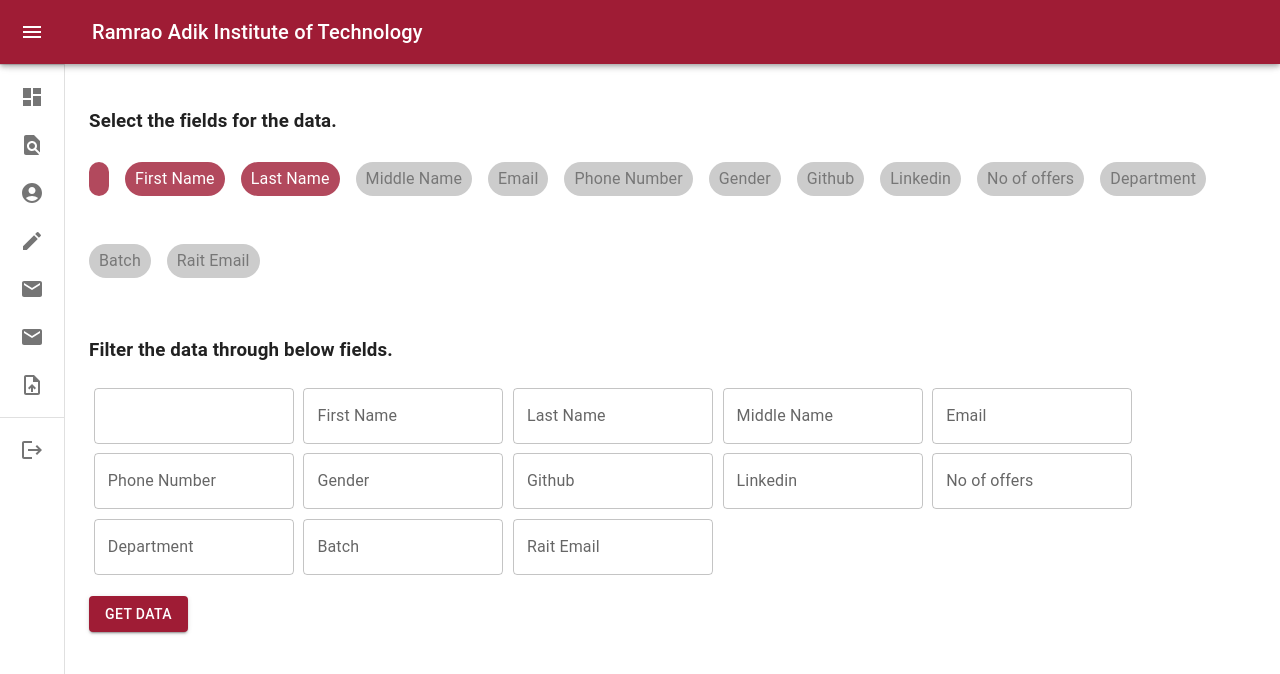
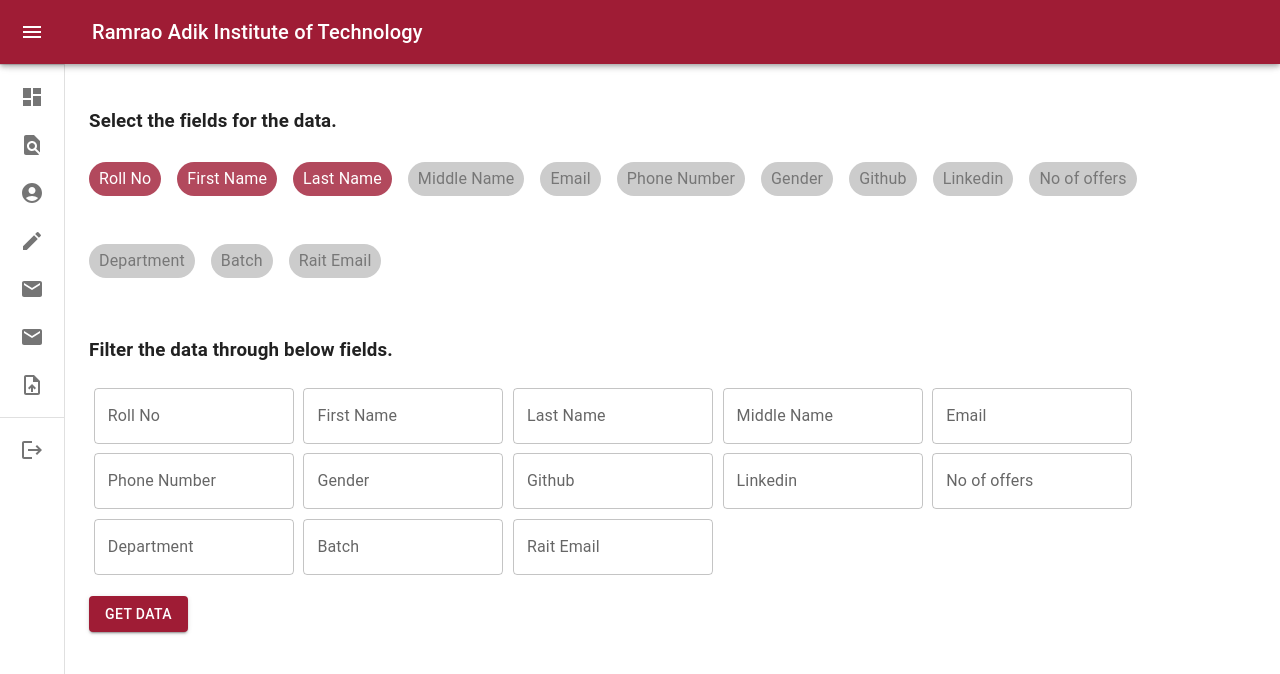
Before and after one commit to hdck007/portal-fe, a React (Create React App) app: page /lookup in a window 1280 px wide. Shown: the top 674 px of the page. Built offline with nearby package versions, Linux system fonts and the light colour scheme.

Commit message:
feat: fixed bugs

```diff
--- a/src/Pages/Dashboard.tsx
+++ b/src/Pages/Dashboard.tsx
@@ -10,7 +10,7 @@
 import BasicTable from '../Components/Tables';
 
 const selectionObject: any = {
-  rollno: false,
+  roll_no: false,
   first_name: false,
   last_name: false,
   middle_name: false,
@@ -51,7 +51,7 @@
     setQueryFields(selectionObject);
     setRequiredFields({
       ...selectionObject,
-      rollno: true,
+      roll_no: true,
       first_name: true,
       last_name: true,
     });
```
